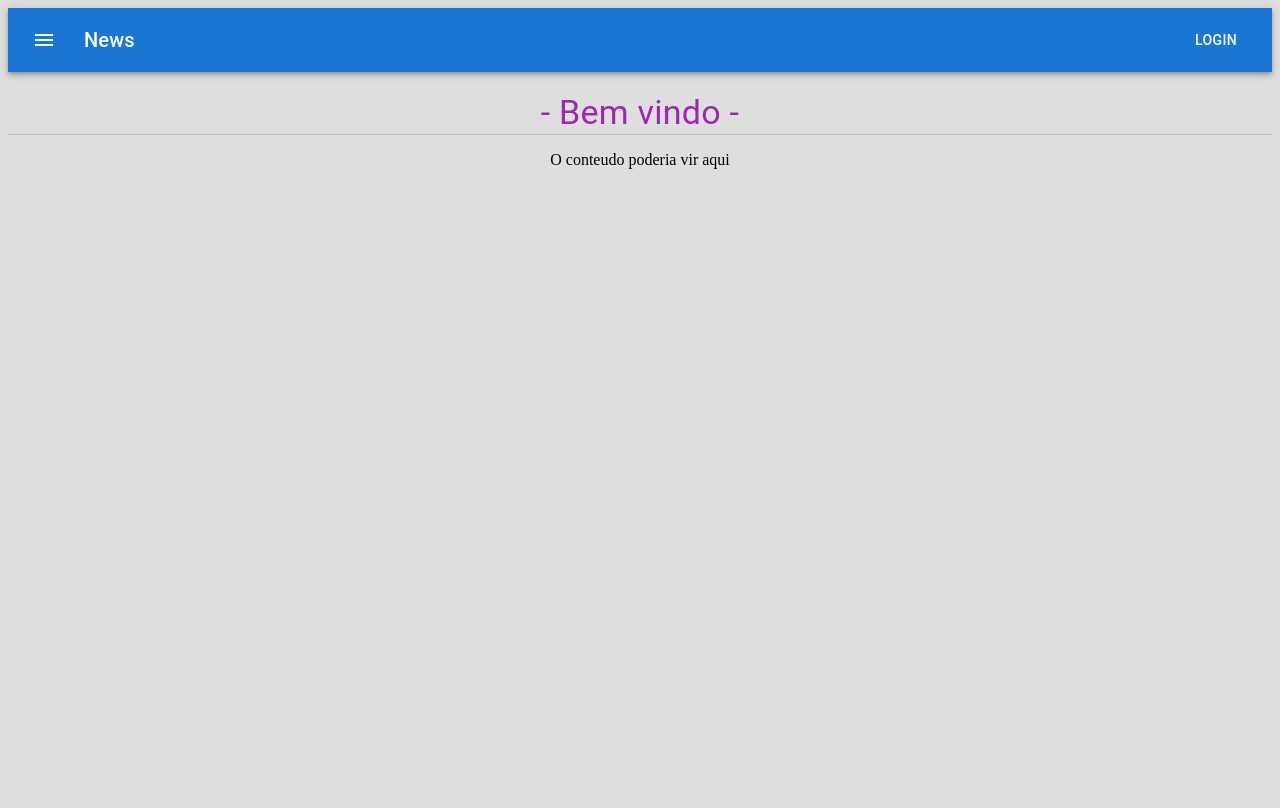
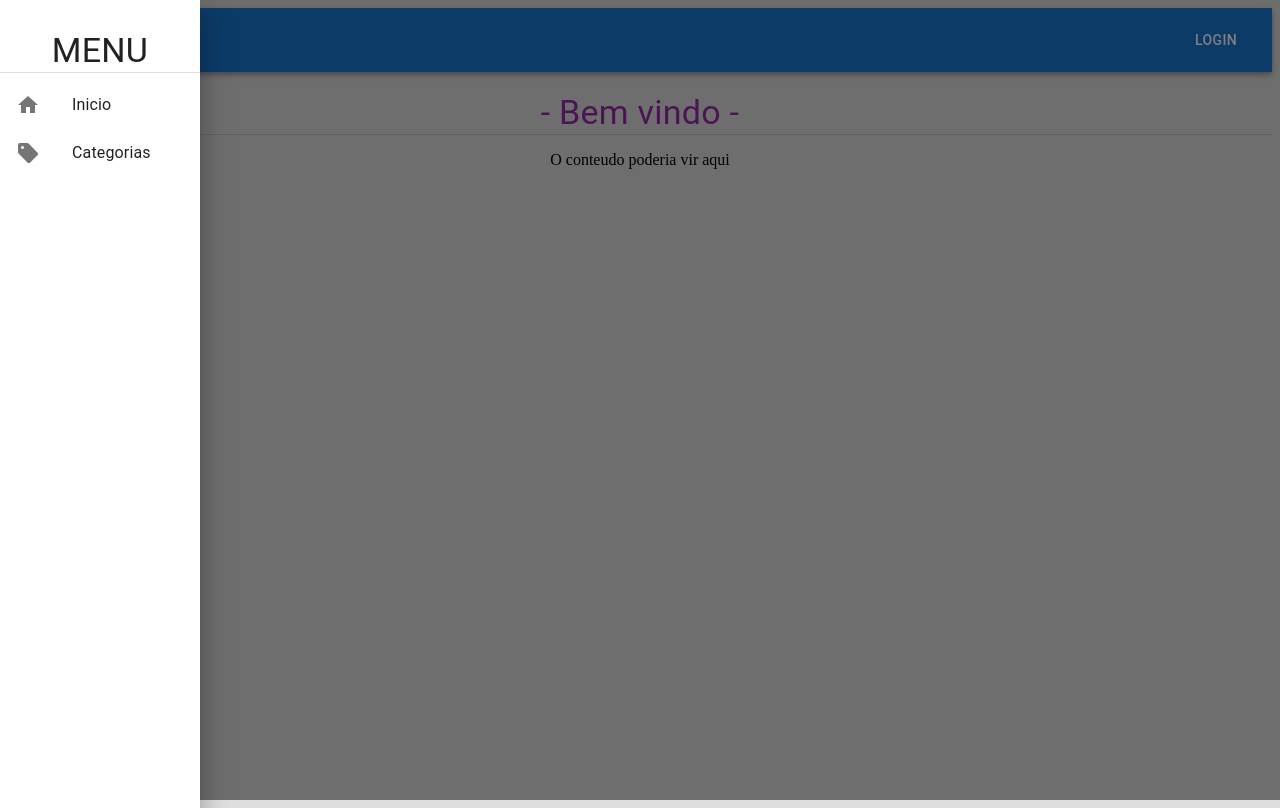
Before and after one commit to maxwellsothero/react-projetc-top, a React (Create React App) app: page / in a window 1280 px wide. Both pictures are taken after a click on the button "menu". Built offline with nearby package versions, Linux system fonts and the light colour scheme.

Commit message:
Criando o menu lateral

```diff
--- a/src/components/Navbar/index.js
+++ b/src/components/Navbar/index.js
@@ -6,14 +6,45 @@ import Typography from '@mui/material/Typography';
 import Button from '@mui/material/Button';
 import IconButton from '@mui/material/IconButton';
 import MenuIcon from '@mui/icons-material/Menu';
-import { Link } from 'react-router-dom';
+import {Favorite, Home, Sell} from "@mui/icons-material";
+import { Drawer, Divider, List, ListItemButton, ListItemText, ListItemIcon } from '@mui/material';
+
+import "./styles.css";
 
 export default function Navbar() {
+  const [menu, setMenu] = React.useState(false);
+
+  const handleMenu = () => {
+    setMenu(!menu);
+  }
+
   return (
     <Box sx={{ flexGrow: 1 }}>
+      <Drawer className="menu" open={menu} onClose={handleMenu}>
+        <Typography variant="h4" align="center">
+          MENU
+        </Typography>
+
+        <Divider/>
+
+        <List>
+          <ListItemButton>
+            <ListItemIcon><Home/></ListItemIcon>
+            <ListItemText>Inicio</ListItemText>
+          </ListItemButton>
+
+          <ListItemButton>
+            <ListItemIcon><Sell/></ListItemIcon>
+            <ListItemText>Categorias</ListItemText>
+          </ListItemButton>
+        </List>
+      </Drawer>
+
       <AppBar position="static">
         <Toolbar>
+
           <IconButton
+            onClick={handleMenu}
             size="large"
             edge="start"
             color="inherit"
@@ -22,9 +53,12 @@ export default function Navbar() {
           >
             <MenuIcon />
           </IconButton>
+
+
           <Typography variant="h6" component="div" sx={{ flexGrow: 1 }}>
             News
           </Typography>
+
           <Button color="inherit">Login</Button>
         </Toolbar>
       </AppBar>
--- /dev/null
+++ b/src/components/Navbar/styles.css
@@ -0,0 +1,4 @@
+.menu .MuiDrawer-paper {
+    width: 200px;
+    padding-top: 30px;
+}
```
